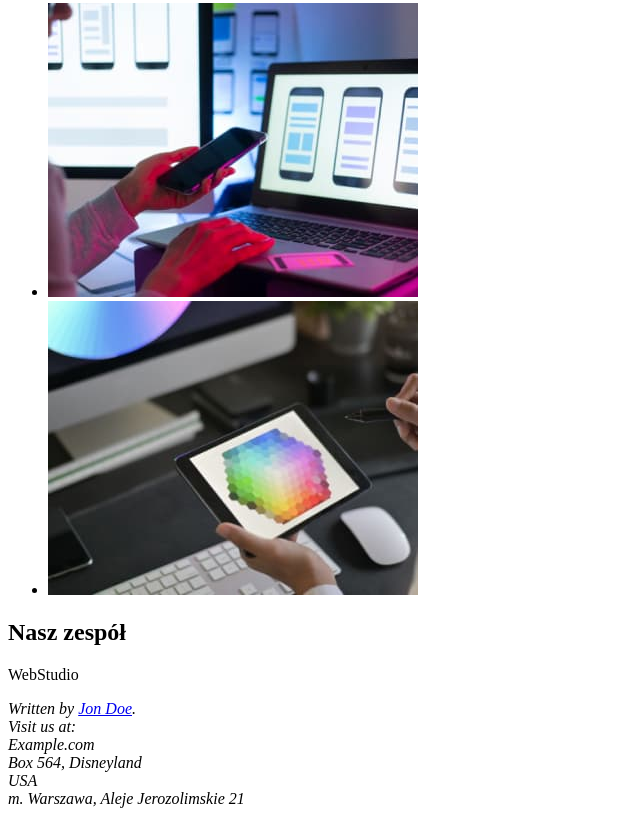
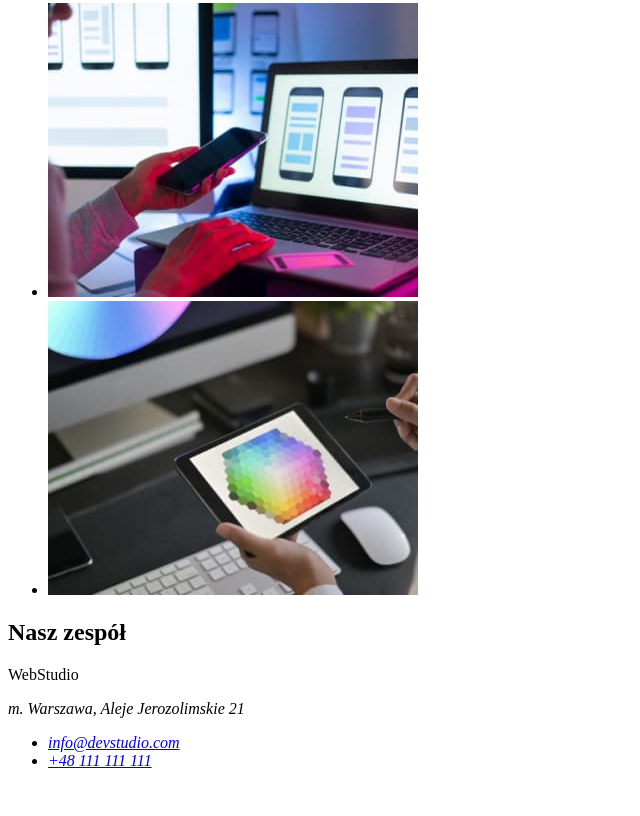
Before and after one commit to slawomirhladowski/repo_zadanie1, a plain HTML site: page index.html in a window 1280 px wide. Shown: the part 925-1741 px from the top of the page, without its empty margins (0-640 px from the left). After the commit the page ends 1711 px from the top, so only its background shows below. Drawn offline with Linux system fonts and the light colour scheme.

Commit message:
Update index.html

```diff
--- a/index.html
+++ b/index.html
@@ -106,13 +106,12 @@
     <footer>
       <p>WebStudio</p>
       <address>
-        Written by <a href="mailto:webmaster@example.com">Jon Doe</a>.<br />
-        Visit us at:<br />
-        Example.com<br />
-        Box 564, Disneyland<br />
-        USA
+        <p>m. Warszawa, Aleje Jerozolimskie 21</p>
+        <ul>
+          <li><a href="mailto:info@devstudio.com">info@devstudio.com</a></li>
+          <li><a href="tel:+48111111111">+48 111 111 111</a></li>
+        </ul>
       </address>
-      <address>m. Warszawa, Aleje Jerozolimskie 21</address>
     </footer>
   </body>
 </html>
```
